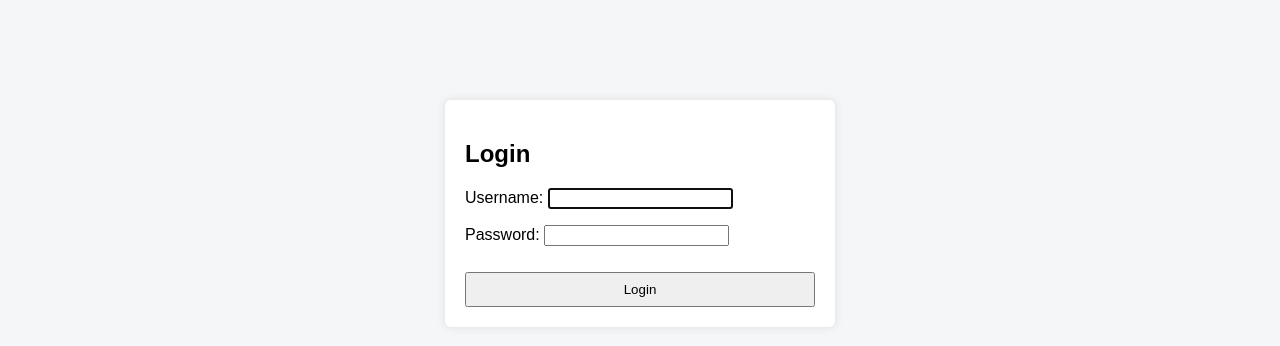
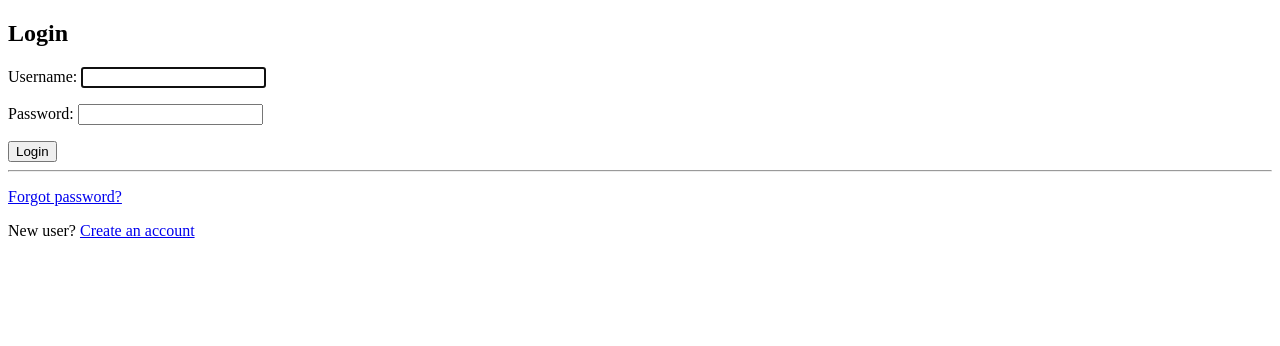
Before and after one commit to barkha-stack/smart_budget_tracker, a Django app: page /accounts/login/ in a window 1280 px wide. Shown: the top 346 px of the page. Run offline with Django 5.2, Linux system fonts and the light colour scheme; parts of the project's set-up code (start-up, migrations or seed data) failed here and were passed over.

Commit message:
Reset password

```diff
--- a/accounts/urls.py
+++ b/accounts/urls.py
@@ -13,5 +13,10 @@ urlpatterns = [
         auth_views.LogoutView.as_view(),
         name='logout'
     ),
+        path("password_reset/", auth_views.PasswordResetView.as_view(), name="password_reset"),
+    path("password_reset/done/", auth_views.PasswordResetDoneView.as_view(), name="password_reset_done"),
+    path("reset/<uidb64>/<token>/", auth_views.PasswordResetConfirmView.as_view(), name="password_reset_confirm"),
+    path("reset/done/", auth_views.PasswordResetCompleteView.as_view(), name="password_reset_complete"),
+
     path("signup/", signup, name="signup"),
 ]
--- a/templates/registration/login.html
+++ b/templates/registration/login.html
@@ -1,44 +1,33 @@
 <!DOCTYPE html>
-<html lang="en">
+<html>
 <head>
-    <meta charset="UTF-8">
     <title>Login</title>
-
-    <!-- Simple styling -->
-    <style>
-        body {
-            font-family: Arial, sans-serif;
-            background: #f4f6f8;
-        }
-        .login-box {
-            width: 350px;
-            margin: 100px auto;
-            padding: 20px;
-            background: white;
-            border-radius: 6px;
-            box-shadow: 0 0 10px rgba(0,0,0,0.1);
-        }
-        button {
-            width: 100%;
-            padding: 8px;
-            margin-top: 10px;
-        }
-    </style>
 </head>
-
 <body>
 
-<div class="login-box">
 <h2>Login</h2>
 
-    <!-- Django login form -->
 <form method="post">
     {% csrf_token %}
     {{ form.as_p }}
 
     <button type="submit">Login</button>
 </form>
-</div>
+
+<hr>
+
+<!-- 🔑 PASSWORD RESET LINK -->
+<p>
+    <a href="{% url 'password_reset' %}">
+        Forgot password?
+    </a>
+</p>
+
+<!-- SIGNUP LINK -->
+<p>
+    New user?
+    <a href="{% url 'signup' %}">Create an account</a>
+</p>
 
 </body>
 </html>
```
Lines whose indentation alone changed are shown as unchanged.
